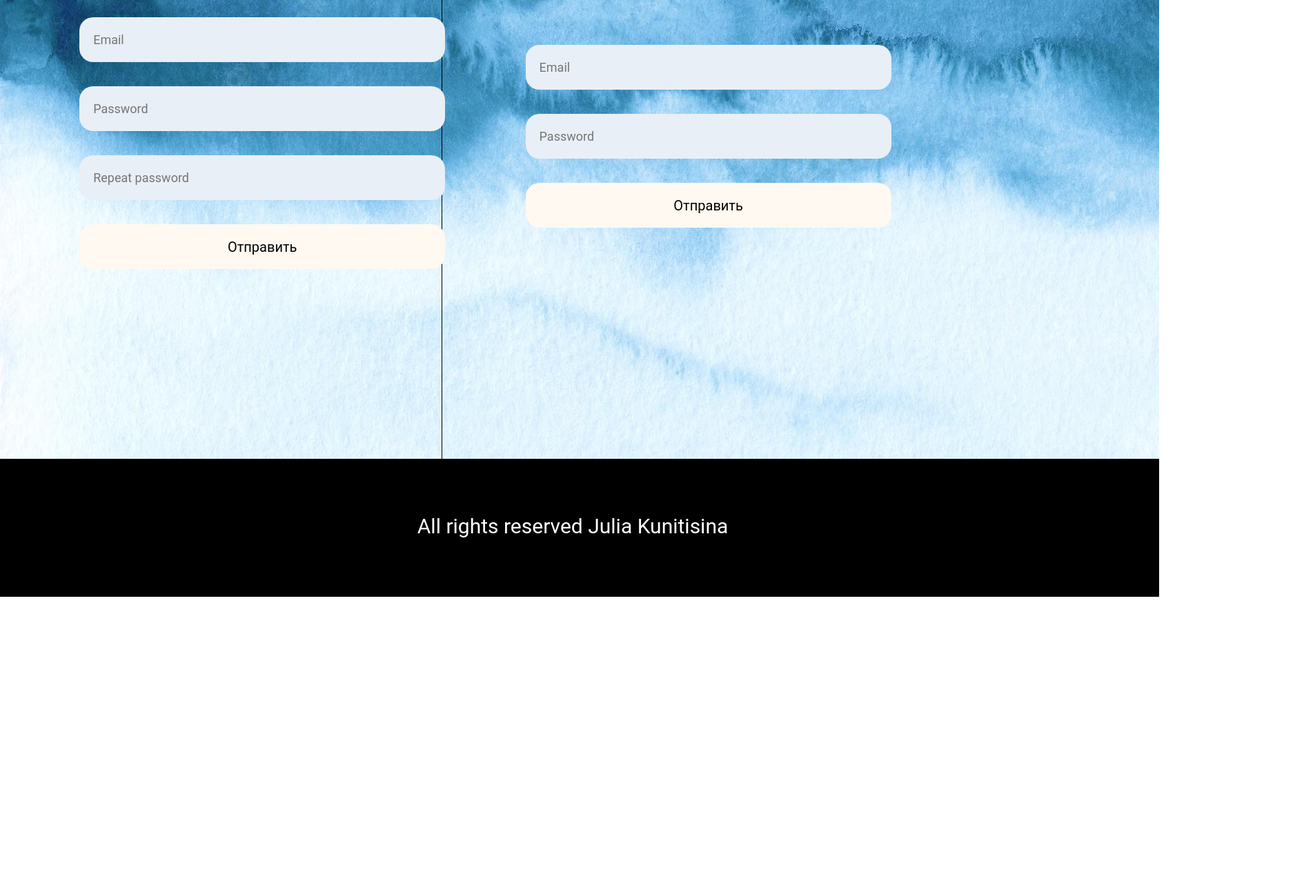
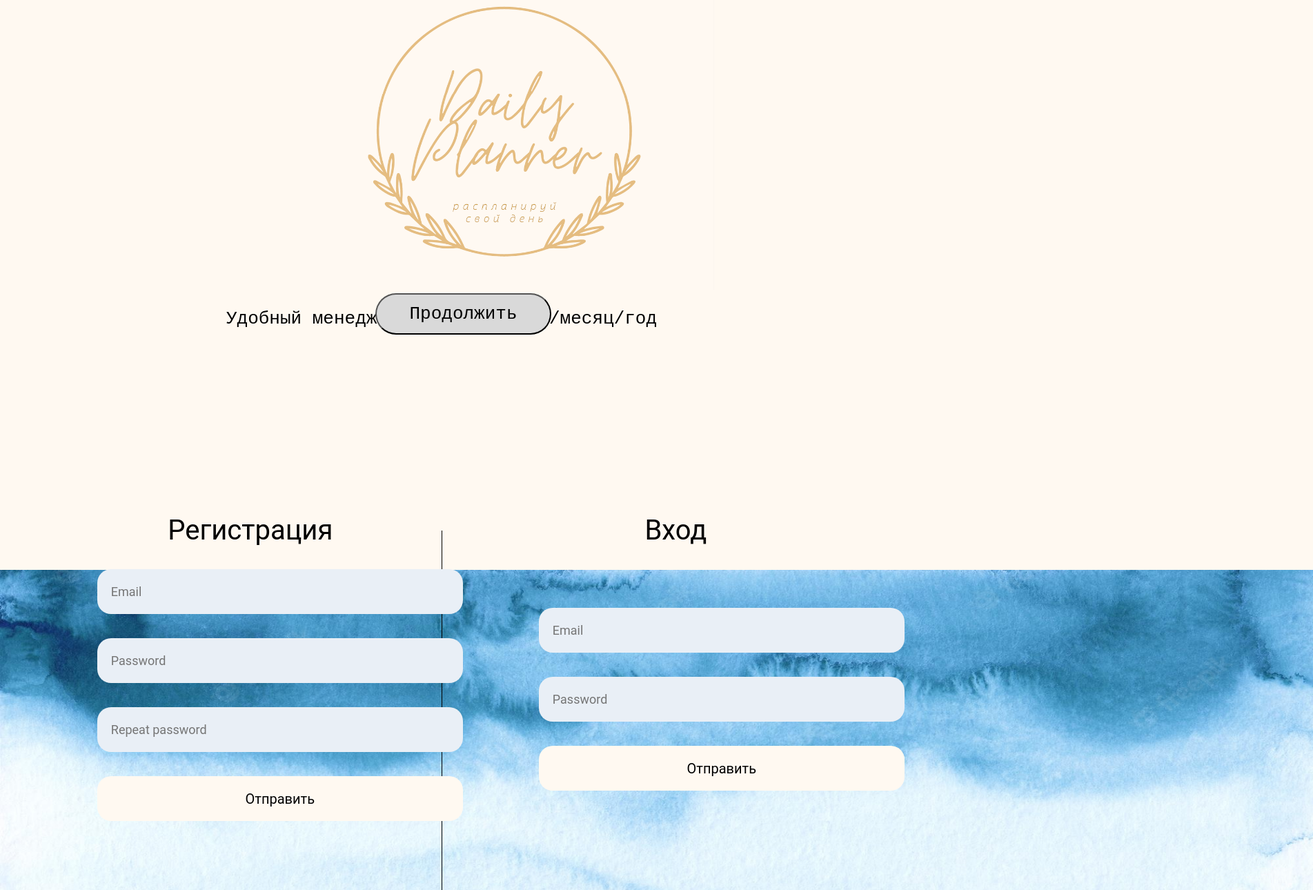
Before and after one commit to Arsik3204/Site-planer, a plain HTML site: page index.html in a window 1280 px wide. Shown: the part 135-1425 px from the top of the page at 69% size, 1903 px wide, since content can reach past the window. Before the commit the page ends 1000 px from the top, so only its background shows below. Drawn offline with Linux system fonts and the light colour scheme.

Commit message:
second commit

```diff
--- a/CSS/style.css
+++ b/CSS/style.css
@@ -1,29 +1,69 @@
 @charset "utf-8";
 *{padding: 0px; margin: 0px; box-sizing: border-box; font-family: Roboto,'sans-serif';}
 
-.background {
-  background-repeat: no-repeat;
+.background img {
+margin-top: 349px;
+width: 1903px;
+height: 1000px;
 }
+
+.logo-png img {
+position: absolute;
+top: 10%;
+left: 34%;
+width: 600px;
+height: 475px;
+}
+
+.about p{
+margin-top: 582px;
+text-align: center;
+font-size: 26px;
+font-family: 'Courier New', Courier, monospace;
+}
+
+
+.btn {
+font-size: 26px;
+position: absolute;
+width: 255px;
+height: 60px;
+left: 42.5%;
+top: 70%;
+font-family: 'Courier New', Courier, monospace;
+
+background: #D9D9D9;
+border-radius: 40px;
+cursor: pointer;
+transition: .4s all ease;
+}
+
+.btn:hover {
+transform: scale(1.1);
+font-size: 25px;
+}
+
+
 
 /* form */
 
 .registr {
 position: absolute;
-top: 9%;
+top: 110%;
 left: 19%;
 
 font-size: 40px;
 }
 .input-text {
 position: absolute;
-top: 9%;
+top: 110%;
 left:73%;
 
 font-size: 40px;
 }
 .vertical-line {
 position: absolute;
-top: 9.5%;
+top: 113%;
 left: 50%;
 
 border-left: 1.5px solid black;
@@ -32,8 +72,8 @@ height: 780px;
 
 .decor {
 position: absolute;
-top: 20%;
-left: 9%;
+top: 120%;
+left: 11%;
 border-radius: 30px;
 
 }
@@ -62,8 +102,8 @@ cursor: pointer;
 
 .decor-two {
 position: absolute;
-top: 25%;
-left: 59.5%;
+top: 127%;
+left: 61%;
 border-radius: 30px;
 }
 .form-inner-two input {
@@ -101,9 +141,9 @@ font-size: 25px;
 
 .footer {
 position: absolute;
-top: 100%;
+top: 204%;
 
-width: 1680px;
+width: 1903px;
 height: 200px;
 
 background-color: black;
@@ -117,39 +157,3 @@ left: 36%;
 color: white;
 font-size: 30px;
 }
-
-/* Adaptive */
-
-@media (max-width: 1152px) {
-  .background {
-    background-repeat: no-repeat;
-  }
-  .vertical-line {
-    position: absolute;
-    top: 10%;
-    left: 71.5%;
-    height: 565px;
-  }
-  .input-text {
-    position: absolute;
-    left: 103%;
-  }
-  .decor-two {
-    position: absolute;
-    top: 25%;
-    left: 85%;
-    border-radius: 30px;
-}
-
-.decor {
-  position: absolute;
-  left: 12%;
-}
-
-.registr {
-  position: absolute;
-  left:25%;
-}
-
-
-}
--- a/index.html
+++ b/index.html
@@ -7,8 +7,18 @@
   <link rel="stylesheet" href="CSS/style.css">
   <title>Site-planer</title>
 </head>
-<body background="images/watercolor-blue-white-ombre-background-texture-sea-blue-gradient-backdrop-watercolour-stains-paper-hand-painted_145343-1697.jpeg" class="background">
+<body bgcolor="#FFF9F1">
    <script src="Javascript/script.js"></script>
+
+   <div class="logo-png">
+    <img src="images/Screenshot 2022-12-10 at 19.00.13.png" alt="тут был логотип">
+  </div>
+  <div class="about">
+    <p>Удобный менеджер задач на день/месяц/год</p>
+  </div>
+  <button href="#decor-two" class="btn">Продолжить</button>
+
+
 
 <div class="Text_for_form">
   <p class="registr">Регистрация</p>
@@ -27,7 +37,7 @@
     </div>
     </form>
 
-    <form class="decor-two">
+    <form id="decor-two"class="decor-two">
       <div class="form-inner-two">
       <input type="email" placeholder="Email" class="email">
       <input type="password" placeholder="Password" class="password">
@@ -35,8 +45,13 @@
       </div>
       </form>
 
+<div class="background">
+  <img src="images/watercolor-blue-white-ombre-background-texture-sea-blue-gradient-backdrop-watercolour-stains-paper-hand-painted_145343-1697.jpeg">
+</div>
+
       <footer class="footer">
         <p>All rights reserved Julia Kunitisina</p>
       </footer>
+
 </body>
 </html>
```
Also changed, not shown: images/Screenshot 2022-12-10 at 19.00.13.png (added), 1 other file.
